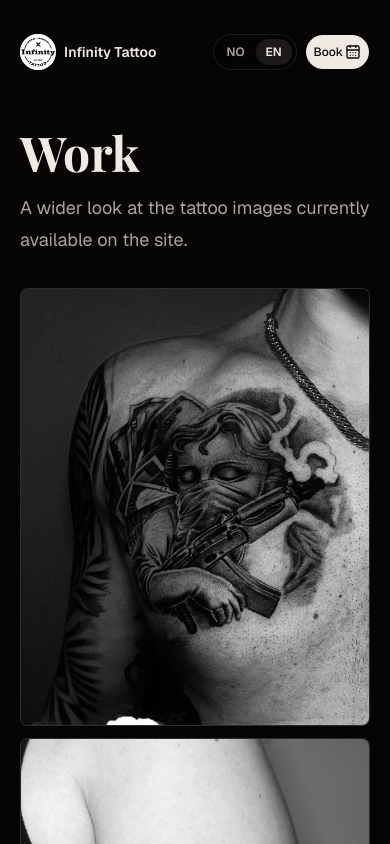
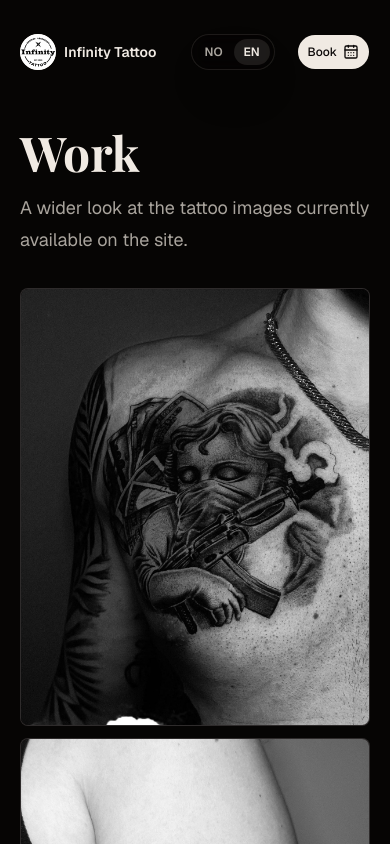
Before and after one commit to YmiaDKA/InfinityTattoo, a Next.js app: page /work in a window 390 px wide. Shown: the top 844 px of the page. Built offline with nearby package versions, Linux system fonts and the light colour scheme.

Commit message:
Adjust mobile header control spacing

```diff
--- a/src/components/site-header.tsx
+++ b/src/components/site-header.tsx
@@ -192,7 +192,7 @@ export function SiteHeader() {
 
         <div
           ref={mobilePickerRef}
-          className="relative z-10 justify-self-center md:hidden"
+          className="relative z-10 -translate-x-3.5 justify-self-center md:hidden"
         >
           <LanguageToggle />
         </div>
@@ -225,7 +225,7 @@ export function SiteHeader() {
           transition={{ type: "spring", duration: 0.42, bounce: 0.08 }}
         >
           <Button
-            className="h-9 gap-0.5 rounded-full pl-2 !pr-2 text-xs sm:h-10 sm:gap-2 sm:pl-5 sm:!pr-5 sm:text-sm md:h-11 md:gap-2.5 md:pl-7 md:!pr-7"
+            className="h-9 gap-1.5 rounded-full pl-2.5 !pr-2.5 text-xs sm:h-10 sm:gap-2 sm:pl-5 sm:!pr-5 sm:text-sm md:h-11 md:gap-2.5 md:pl-7 md:!pr-7"
             nativeButton={false}
             render={<Link href="/#booking" />}
             size="lg"
```
